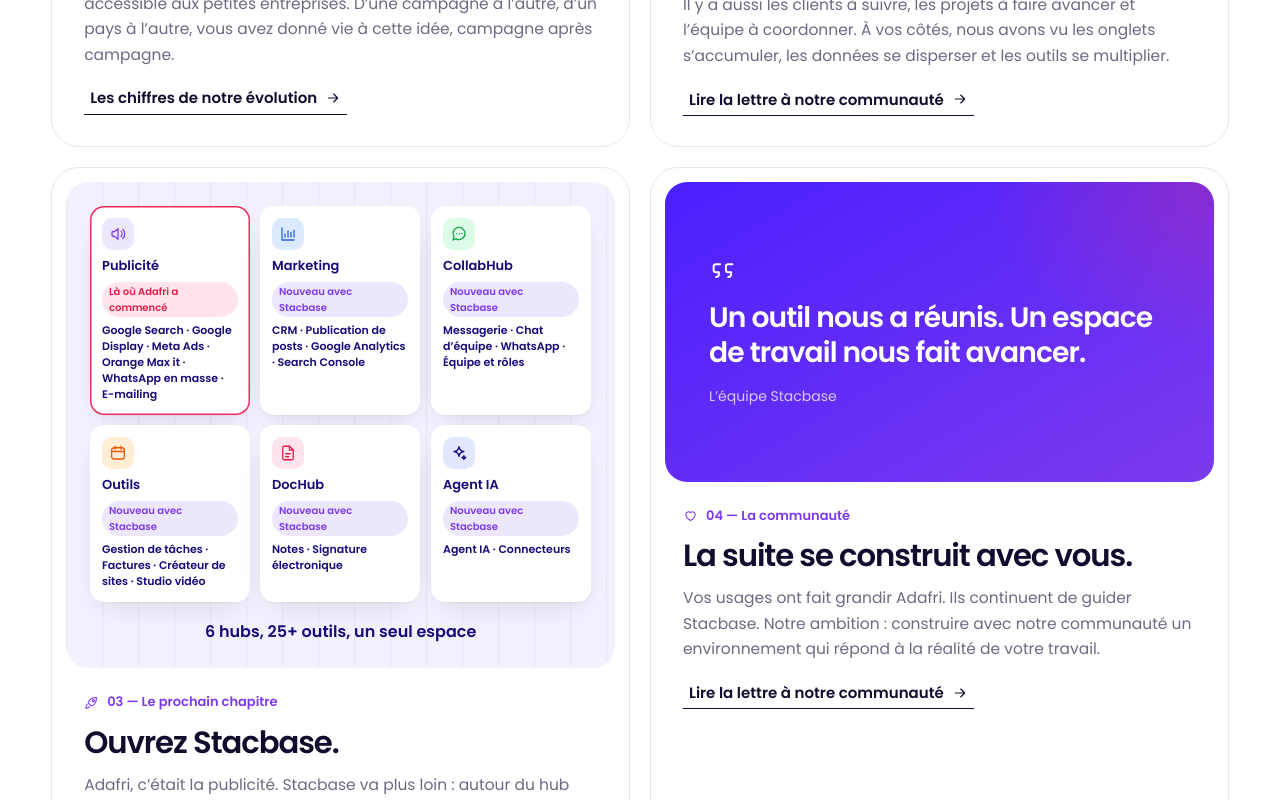
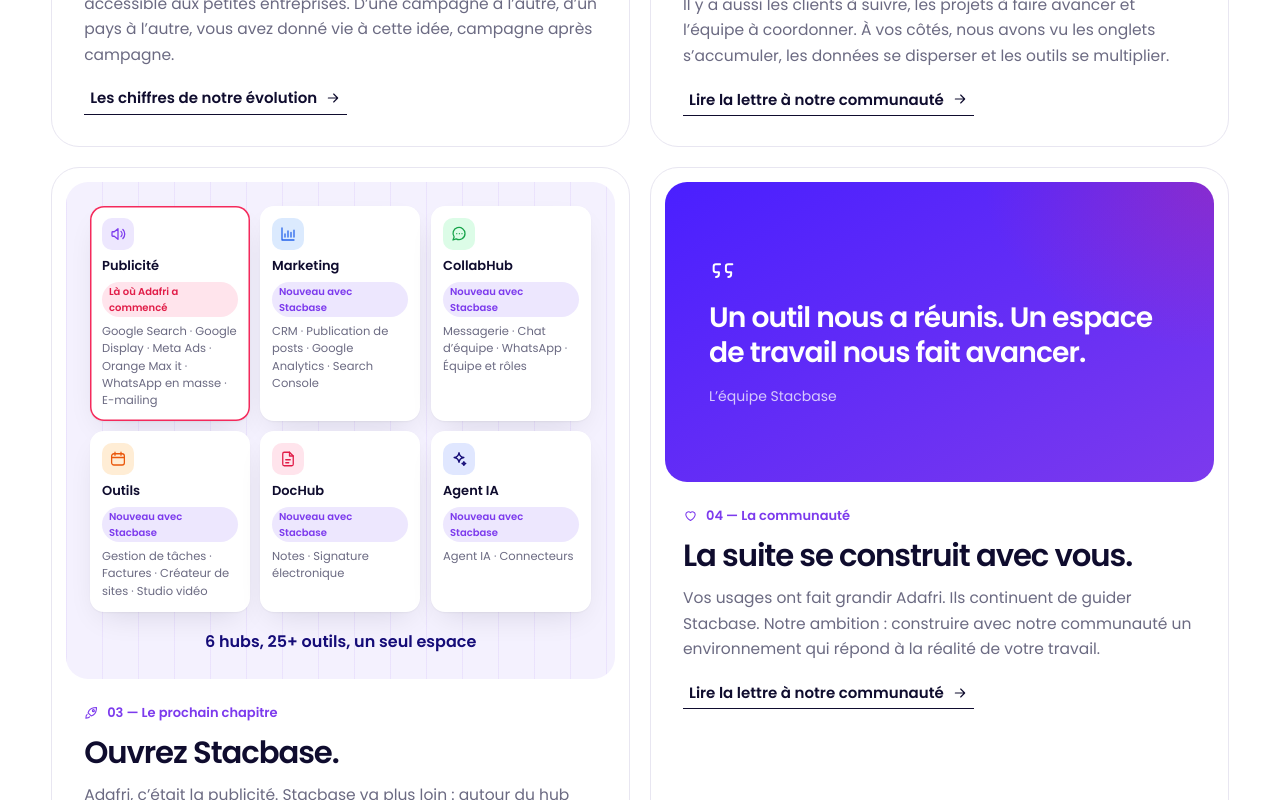
Before and after one commit to Cheikh-Kanteye/stacbase-landing, a Next.js app: page /adafri in a window 1280 px wide. Shown: the part 2085-2885 px from the top of the page. Built offline with nearby package versions, Linux system fonts and the light colour scheme.

Commit message:
fix(site): hub sans description, liste des outils en gris non gras (#9)
Retour d'Abdou : le titre et l'aperçu suffisent ; la liste des outils par
hub reprend le gris normal des textes (une règle trop large la mettait en
gras bleu).

```diff
--- a/components/AdHub.tsx
+++ b/components/AdHub.tsx
@@ -292,7 +292,7 @@
               ))}
             </p>
             <h2 className={s.title}>{p.title}</h2>
-            <p className={s.body}>{p.body}</p>
+            {/* Pas de description : le titre et l'aperçu suffisent (retour d'Abdou). */}
             <a className={s.more} href={`${APP}/${ROUTES[active]}`}>
               {t.more}
               <ArrowRight size={16} />
--- a/components/AdafriStory.module.css
+++ b/components/AdafriStory.module.css
@@ -350,7 +350,7 @@
   }
 }
 
-.vTools p {
+.vTools > p {
   margin: 0;
   color: var(--navy);
   font-weight: 600;
@@ -828,9 +828,11 @@
 
 .hubTools {
   margin: 0;
+  /* Même gris, même graisse que les textes courants des chapitres. */
   color: var(--muted);
-  font-size: 11px;
-  line-height: 1.45;
+  font-size: 11.5px;
+  font-weight: 400;
+  line-height: 1.5;
 }
 
 @media (max-width: 560px) {
```
